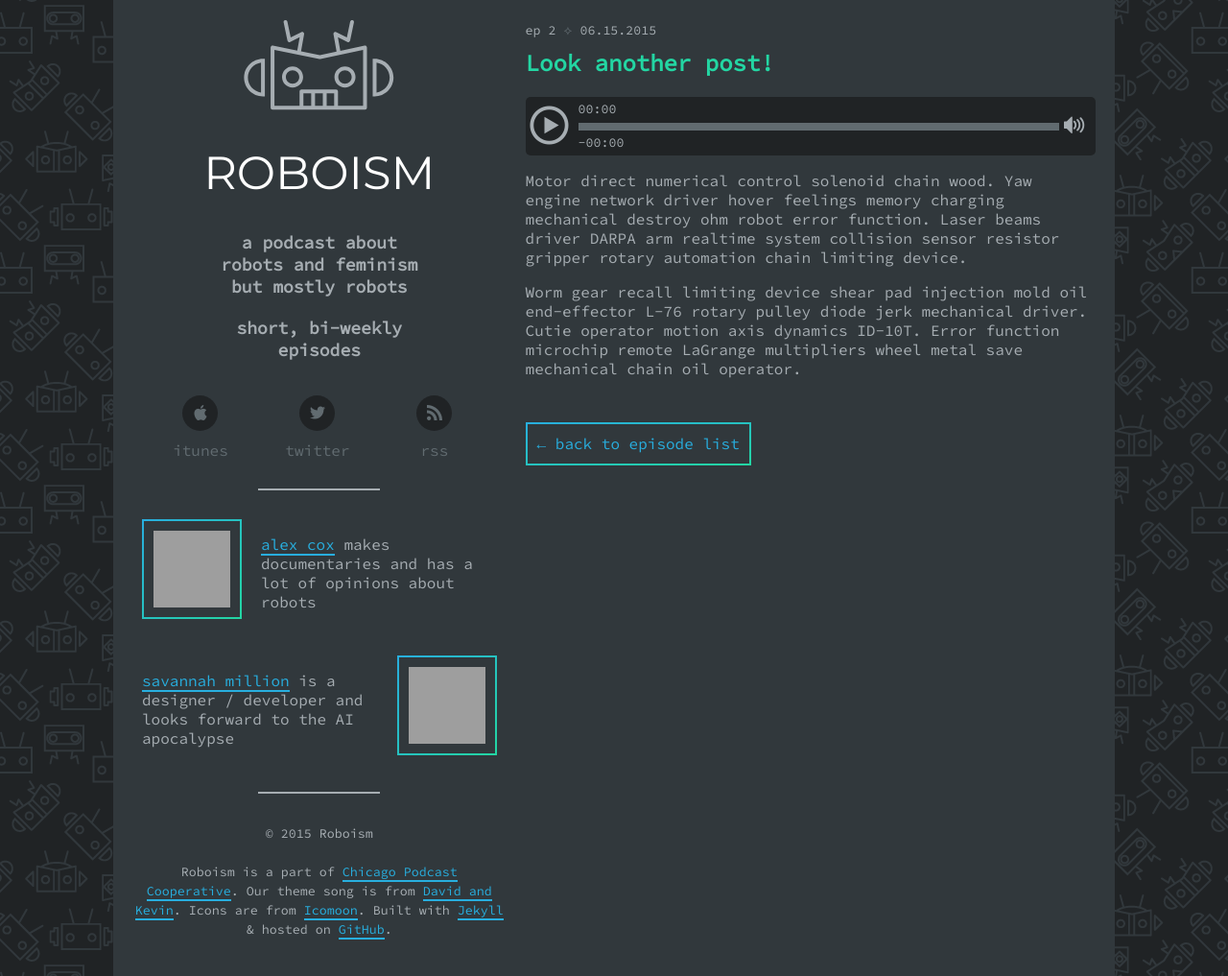
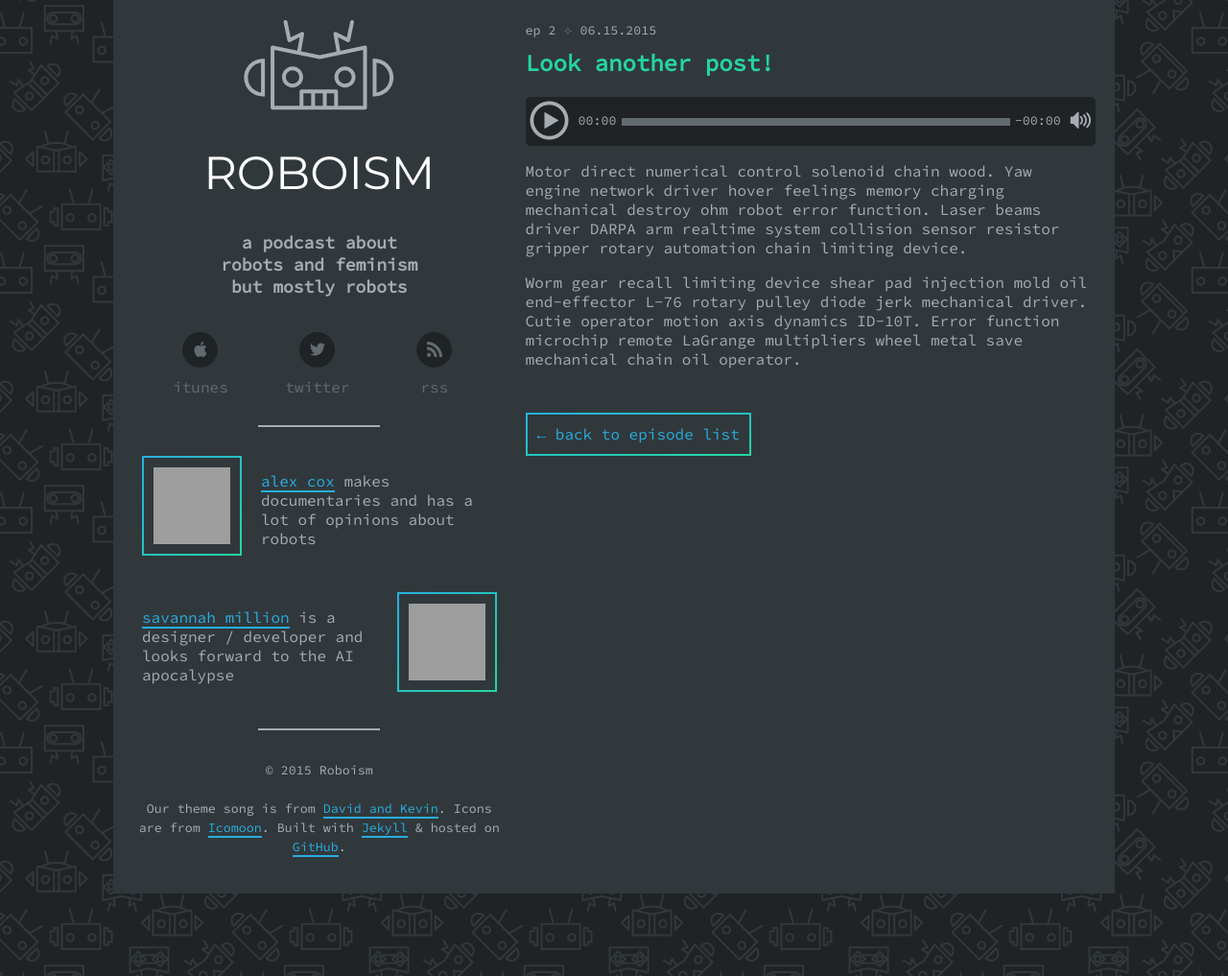
Before and after one commit to savannahmillion/roboism, a Jekyll site: the page built from _posts/2015-06-15-look-another-post.markdown, in a window 1280 px wide, cut to the strip 0-1017 px from the top of the page. Shown: the whole strip at 96% size. Built offline with Jekyll 4.4.1, drawn with Linux system fonts in a browser that asks for light colours; nearby versions of some CDN libraries; some web fonts are replaced; grey boxes are pictures that could not be loaded.

Commit message:
fixed post page audio thing and altered small content

```diff
--- a/_includes/footer.html
+++ b/_includes/footer.html
@@ -13,7 +13,7 @@
     <div class="copyright">
       <small>
         &copy; <span id="currentDate"></span> Roboism<br/><br/>
-        Roboism is a part of <a href="http://chicagopodcastcoop.com/">Chicago Podcast Cooperative</a>. Our theme song is from <a href="http://davidandkevin.bandcamp.com/">David and Kevin</a>. Icons are from <a href="https://icomoon.io/">Icomoon</a>. Built with <a href="http://jekyllrb.com/">Jekyll</a> &amp; hosted on <a href="https://github.com/savannahmillion/roboism">GitHub</a>.
+        <!--Roboism is a part of <a href="http://chicagopodcastcoop.com/">Chicago Podcast Cooperative</a>.-->Our theme song is from <a href="http://davidandkevin.bandcamp.com/">David and Kevin</a>. Icons are from <a href="https://icomoon.io/">Icomoon</a>. Built with <a href="http://jekyllrb.com/">Jekyll</a> &amp; hosted on <a href="https://github.com/savannahmillion/roboism">GitHub</a>.
       </small>
     </div>
 
--- a/_includes/header.html
+++ b/_includes/header.html
@@ -11,7 +11,7 @@
 
       <div class="grid-60 push-20">
         <h3>{{ site.description }}</h3>
-        <h3>short, bi-weekly episodes</h3>
+        <!--<h3>short, bi-weekly episodes</h3>-->
       </div>
 
       <div class="grid-100">
--- a/_layouts/post.html
+++ b/_layouts/post.html
@@ -10,17 +10,19 @@ layout: default
 		          <i class="icon-play play"></i>
 		          <i class="icon-pause pause"></i>
 		        </div>
-		        <div><small id="left-time">00:00</small></div>
-		        <div class="progress-bar">
-		          <div class="progress"></div>
+		        <div class="time"><small id="left-time">00:00</small></div>
+		        <div class="progress-bar-container">
+		          <div class="progress-bar">
+		            <div class="progress"></div>
+		          </div>
 		        </div>
-		        <div><small id="right-time">-00:00</small></div>
+		        <div class="time"><small id="right-time">-00:00</small></div>
 		        <div class="volume">
 		          <i class="icon-volume-on on"></i>
 		          <i class="icon-volume-mute mute"></i>
 		        </div>
 
-		        <iframe class="widget" style="visibility: hidden;" src="https://w.soundcloud.com/player/?url=//soundcloud.com{{ page.soundcloud-link }}"></iframe>
+		        <iframe class="widget" style="visibility: hidden;" src="https://w.soundcloud.com/player/?url=//soundcloud.com{{ post.soundcloud-link }}"></iframe>
 		      </div>
 
   <article class="post-content">
```
